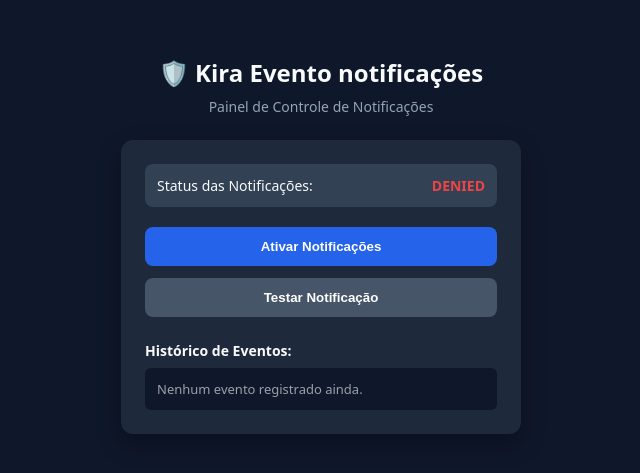
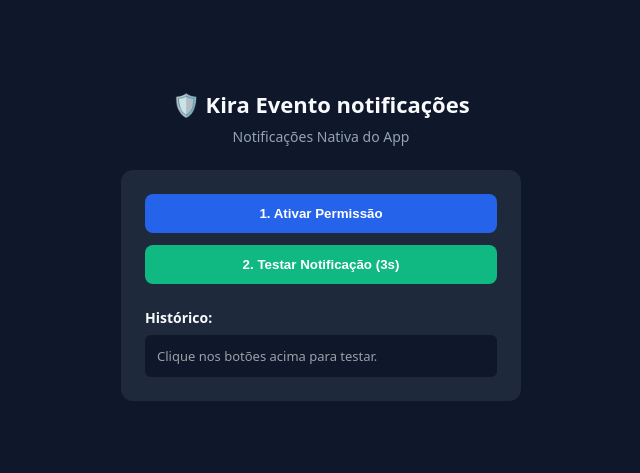
Before and after one commit to RamboFetBB/AppMember, a React (Vite) app: page / in a window 1280 px wide. Shown: the part 155-628 px from the top of the page, without its empty margins (319-959 px from the left). Built offline with nearby package versions, Linux system fonts and the light colour scheme; the HTML template or start-up script is replaced by a standard one.

Commit message:
Refactor notification handling and UI updates

```diff
--- a/src/App.jsx
+++ b/src/App.jsx
@@ -1,92 +1,72 @@
-import React, { useState, useEffect } from 'react';
+import React, { useState } from 'react';
+import { LocalNotifications } from '@capacitor/local-notifications';
 
 export default function App() {
-  const [permission, setPermission] = useState(
-    typeof Notification !== 'undefined' ? Notification.permission : 'default'
-  );
   const [logs, setLogs] = useState([]);
 
   const addLog = (msg) => {
     setLogs((prev) => [`[${new Date().toLocaleTimeString()}] ${msg}`, ...prev]);
   };
 
-  const requestNotificationPermission = async () => {
-    if (!('Notification' in window)) {
-      alert('Este navegador ou WebView não suporta notificações.');
-      return;
-    }
-
+  // Solicita permissão nativa do Android
+  const pedirPermissao = async () => {
     try {
-      const res = await Notification.requestPermission();
-      setPermission(res);
-      if (res === 'granted') {
-        addLog('Permissão para notificações concedida!');
+      const perm = await LocalNotifications.requestPermissions();
+      if (perm.display === 'granted') {
+        addLog('Permissão NATIVA concedida!');
       } else {
-        addLog('Permissão negada.');
+        addLog('Permissão negada pelo usuário.');
       }
     } catch (err) {
-      addLog('Erro ao solicitar permissão: ' + err.message);
+      addLog('Erro de permissão: ' + err.message);
     }
   };
 
-  const sendTestNotification = () => {
-    if (permission !== 'granted') {
-      alert('Por favor, ative as notificações primeiro.');
-      return;
+  // Dispara a notificação pelo próprio Android
+  const agendarNotificacao = async () => {
+    try {
+      await LocalNotifications.schedule({
+        notifications: [
+          {
+            title: '🛡️ Kira Evento Notificações',
+            body: 'Seu evento de guilda vai começar em breve!',
+            id: new Date().getTime(),
+            schedule: { at: new Date(Date.now() + 1000 * 3) }, // Dispara em 3 segundos
+            sound: null,
+            actionTypeId: '',
+            extra: null
+          }
+        ]
+      });
+      addLog('Notificação agendada! Aguarde 3 segundos...');
+    } catch (err) {
+      addLog('Erro ao enviar: ' + err.message);
     }
-
-    const title = '🛡️ Kira Evento Notificações';
-    const options = {
-      body: 'Esta é uma notificação de teste enviada pelo aplicativo!',
-      icon: 'https://via.placeholder.com/128/2563eb/ffffff?text=Kira',
-      vibrate: [200, 100, 200]
-    };
-
-    if ('serviceWorker' in navigator && navigator.serviceWorker.ready) {
-      navigator.serviceWorker.ready.then((registration) => {
-        registration.showNotification(title, options);
-      });
-    } else {
-      new Notification(title, options);
-    }
-
-    addLog('Notificação de teste enviada.');
   };
 
   return (
     <div style={styles.container}>
       <header style={styles.header}>
         <h1 style={styles.title}>🛡️ Kira Evento notificações</h1>
-        <p style={styles.subtitle}>Painel de Controle de Notificações</p>
+        <p style={styles.subtitle}>Notificações Nativa do App</p>
       </header>
 
       <main style={styles.card}>
-        <div style={styles.statusBox}>
-          <span>Status das Notificações:</span>
-          <strong style={{
-            color: permission === 'granted' ? '#22c55e' : permission === 'denied' ? '#ef4444' : '#f59e0b'
-          }}>
-            {permission.toUpperCase()}
-          </strong>
-        </div>
+        <div style={styles.buttonGroup}>
+          <button style={styles.btnPrimary} onClick={pedirPermissao}>
+            1. Ativar Permissão
+          </button>
 
-        <div style={styles.buttonGroup}>
-          {permission !== 'granted' && (
-            <button style={styles.btnPrimary} onClick={requestNotificationPermission}>
-              Ativar Notificações
-            </button>
-          )}
-
-          <button style={styles.btnSecondary} onClick={sendTestNotification}>
-            Testar Notificação
+          <button style={styles.btnSecondary} onClick={agendarNotificacao}>
+            2. Testar Notificação (3s)
           </button>
         </div>
 
         <div style={styles.logContainer}>
-          <h3 style={{ fontSize: '14px', marginBottom: '8px' }}>Histórico de Eventos:</h3>
+          <h3 style={{ fontSize: '14px', marginBottom: '8px' }}>Histórico:</h3>
           <div style={styles.logBox}>
             {logs.length === 0 ? (
-              <p style={{ opacity: 0.6, fontSize: '13px' }}>Nenhum evento registrado ainda.</p>
+              <p style={{ opacity: 0.6, fontSize: '13px' }}>Clique nos botões acima para testar.</p>
             ) : (
               logs.map((log, index) => (
                 <div key={index} style={styles.logItem}>{log}</div>
@@ -111,41 +91,17 @@ const styles = {
     padding: '20px',
     fontFamily: 'system-ui, -apple-system, sans-serif'
   },
-  header: {
-    textAlign: 'center',
-    marginBottom: '24px'
-  },
-  title: {
-    fontSize: '24px',
-    fontWeight: 'bold',
-    marginBottom: '8px'
-  },
-  subtitle: {
-    fontSize: '14px',
-    color: '#94a3b8'
-  },
+  header: { textAlign: 'center', marginBottom: '24px' },
+  title: { fontSize: '22px', fontWeight: 'bold', marginBottom: '8px' },
+  subtitle: { fontSize: '14px', color: '#94a3b8' },
   card: {
     backgroundColor: '#1e293b',
     borderRadius: '12px',
     padding: '24px',
     maxWidth: '400px',
-    width: '100%',
-    boxShadow: '0 10px 25px rgba(0,0,0,0.3)'
+    width: '100%'
   },
-  statusBox: {
-    display: 'flex',
-    justifyContent: 'space-between',
-    padding: '12px',
-    backgroundColor: '#334155',
-    borderRadius: '8px',
-    marginBottom: '20px',
-    fontSize: '14px'
-  },
-  buttonGroup: {
-    display: 'flex',
-    flexDirection: 'column',
-    gap: '12px'
-  },
+  buttonGroup: { display: 'flex', flexDirection: 'column', gap: '12px' },
   btnPrimary: {
     backgroundColor: '#2563eb',
     color: '#fff',
@@ -156,7 +112,7 @@ const styles = {
     cursor: 'pointer'
   },
   btnSecondary: {
-    backgroundColor: '#475569',
+    backgroundColor: '#10b981',
     color: '#fff',
     border: 'none',
     padding: '12px',
@@ -164,9 +120,7 @@ const styles = {
     fontWeight: '600',
     cursor: 'pointer'
   },
-  logContainer: {
-    marginTop: '24px'
-  },
+  logContainer: { marginTop: '24px' },
   logBox: {
     backgroundColor: '#0f172a',
     borderRadius: '6px',
@@ -174,10 +128,5 @@ const styles = {
     maxHeight: '150px',
     overflowY: 'auto'
   },
-  logItem: {
-    fontSize: '12px',
-    color: '#cbd5e1',
-    marginBottom: '4px',
-    fontFamily: 'monospace'
-  }
+  logItem: { fontSize: '12px', color: '#cbd5e1', marginBottom: '4px' }
 };
```
